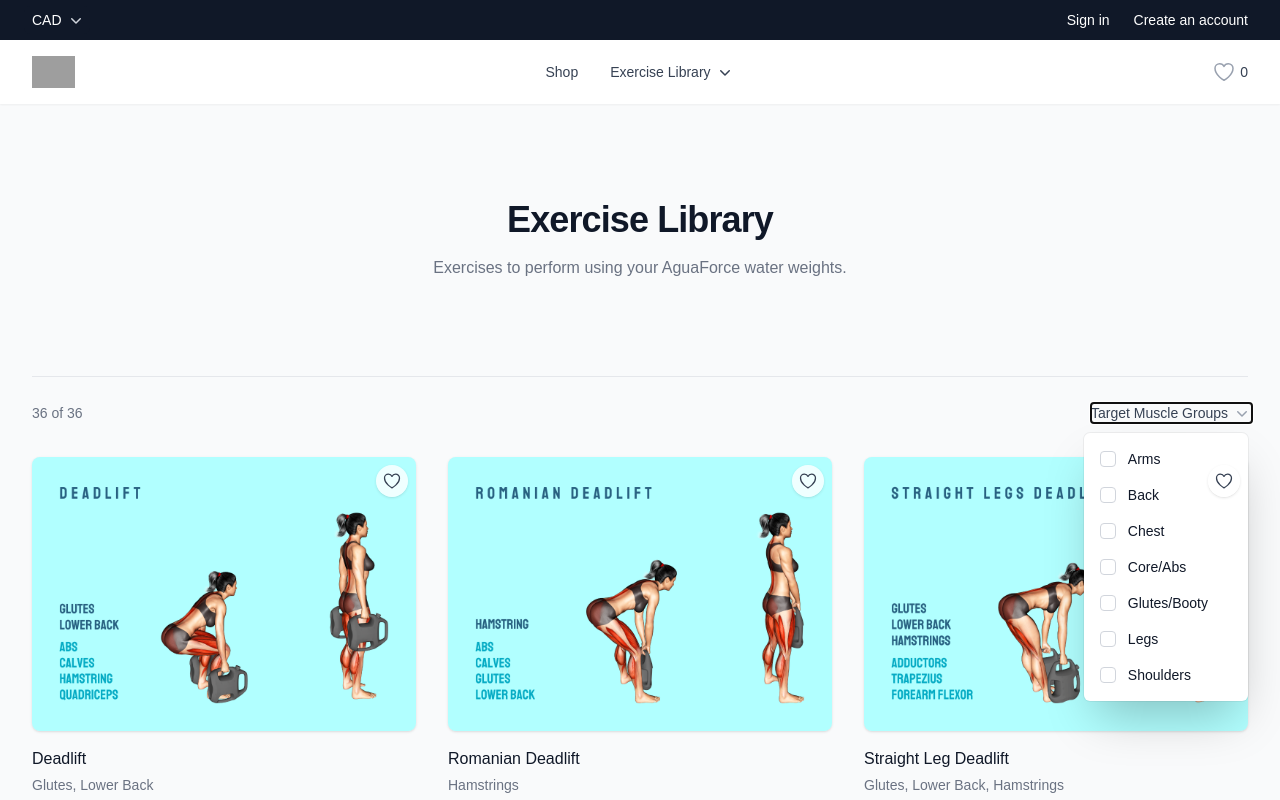
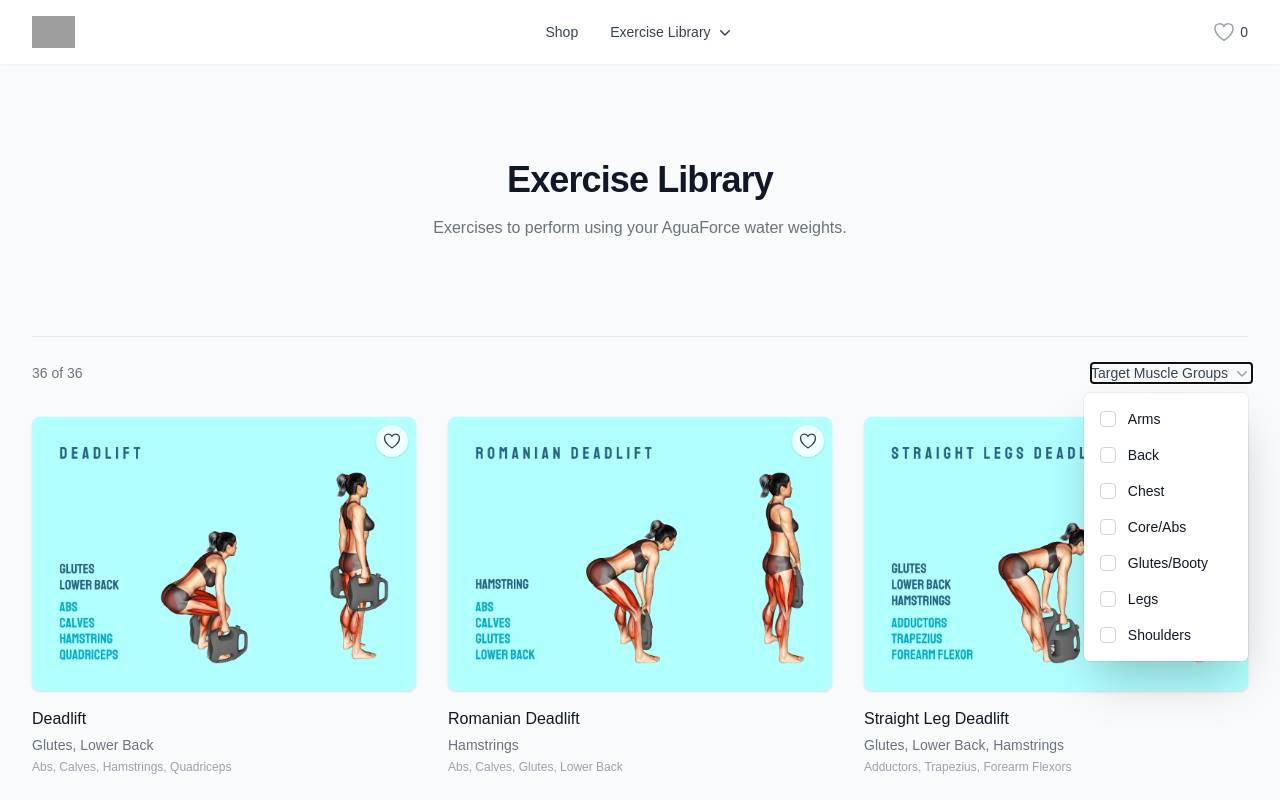
Before and after one commit to srogov/aguaforce-cards, a Next.js app: page / in a window 1280 px wide. Both pictures are taken after a click on the button "Target Muscle Groups". Shown: the top 800 px of the page. Built offline with nearby package versions, Linux system fonts and the light colour scheme; grey boxes are pictures that could not be loaded.

Commit message:
small polishes

```diff
--- a/src/components/exercise-catalog.tsx
+++ b/src/components/exercise-catalog.tsx
@@ -21,7 +21,7 @@ import { RemovableBadge } from '@/components/badge'
 import { LikeIconButton } from '@/components/like-button'
 import { getCards, getMuscleOptions, getTargetAreaOptions } from '@/services/cards-service'
 
-const TARGET_AREAS_PARAM = 'targetAreas'
+const TARGET_AREAS_PARAM = 'target-muscle-groups'
 const MUSCLES_PARAM = 'muscles'
 
 function parseListParam(searchParams: URLSearchParams, key: string): string[] {
@@ -302,7 +302,7 @@ export function ExerciseCatalog() {
 
                   <PopoverPanel
                     transition
-                    className="absolute right-0 z-10 mt-2 origin-top-right rounded-md bg-white p-4 shadow-2xl ring-1 ring-black/5 transition focus:outline-hidden data-closed:scale-95 data-closed:transform data-closed:opacity-0 data-enter:duration-100 data-enter:ease-out data-leave:duration-75 data-leave:ease-in"
+                    className="absolute right-0 z-20 mt-2 origin-top-right rounded-md bg-white p-4 shadow-2xl ring-1 ring-black/5 transition focus:outline-hidden data-closed:scale-95 data-closed:transform data-closed:opacity-0 data-enter:duration-100 data-enter:ease-out data-leave:duration-75 data-leave:ease-in"
                   >
                     <form className="space-y-4">
                       {targetAreaOptions.map((targetArea, optionIdx) => (
--- a/src/components/header.tsx
+++ b/src/components/header.tsx
@@ -7,7 +7,6 @@ import { Dialog, DialogBackdrop, DialogPanel, Popover, PopoverButton, PopoverPan
 import { Bars3Icon, XMarkIcon } from '@heroicons/react/24/outline'
 import { HeartIcon as HeartIconOutline } from '@heroicons/react/24/outline'
 import { HeartIcon as HeartIconSolid, ChevronDownIcon } from '@heroicons/react/20/solid'
-import { currencies } from '@/data/currencies'
 import { navigation } from '@/data/navigation'
 import { getTargetAreaOptions } from '@/services/cards-service'
 import { getLikedCount, subscribeToLikedCardIds } from '@/services/likes-service'
@@ -68,80 +67,12 @@ export default function Header() {
               ))}
             </div>
 
-            <div className="space-y-6 border-t border-gray-200 px-4 py-6">
-              <div className="flow-root">
-                <a href="#" className="-m-2 block p-2 font-medium text-gray-900">
-                  Create an account
-                </a>
-              </div>
-              <div className="flow-root">
-                <a href="#" className="-m-2 block p-2 font-medium text-gray-900">
-                  Sign in
-                </a>
-              </div>
-            </div>
-
-            <div className="space-y-6 border-t border-gray-200 px-4 py-6">
-              {/* Currency selector */}
-              <form>
-                <div className="-ml-2 inline-grid grid-cols-1">
-                  <select
-                    id="mobile-currency"
-                    name="currency"
-                    aria-label="Currency"
-                    className="col-start-1 row-start-1 w-full appearance-none rounded-md bg-white py-0.5 pr-7 pl-2 text-base font-medium text-gray-700 group-hover:text-gray-800 focus:outline-2 sm:text-sm/6"
-                  >
-                    {currencies.map((currency) => (
-                      <option key={currency}>{currency}</option>
-                    ))}
-                  </select>
-                  <ChevronDownIcon
-                    aria-hidden="true"
-                    className="pointer-events-none col-start-1 row-start-1 mr-1 size-5 self-center justify-self-end fill-gray-500"
-                  />
-                </div>
-              </form>
-            </div>
           </DialogPanel>
         </div>
       </Dialog>
 
       <header className="relative">
         <nav aria-label="Top">
-          {/* Top navigation */}
-          <div className="bg-gray-900">
-            <div className="mx-auto flex h-10 max-w-7xl items-center justify-between px-4 sm:px-6 lg:px-8">
-              {/* Currency selector */}
-              <form>
-                <div className="-ml-2 inline-grid grid-cols-1">
-                  <select
-                    id="desktop-currency"
-                    name="currency"
-                    aria-label="Currency"
-                    className="col-start-1 row-start-1 w-full appearance-none rounded-md bg-gray-900 py-0.5 pr-7 pl-2 text-left text-base font-medium text-white focus:outline-2 focus:-outline-offset-1 focus:outline-white sm:text-sm/6"
-                  >
-                    {currencies.map((currency) => (
-                      <option key={currency}>{currency}</option>
-                    ))}
-                  </select>
-                  <ChevronDownIcon
-                    aria-hidden="true"
-                    className="pointer-events-none col-start-1 row-start-1 mr-1 size-5 self-center justify-self-end fill-gray-300"
-                  />
-                </div>
-              </form>
-
-              <div className="flex items-center space-x-6">
-                <a href="#" className="text-sm font-medium text-white hover:text-gray-100">
-                  Sign in
-                </a>
-                <a href="#" className="text-sm font-medium text-white hover:text-gray-100">
-                  Create an account
-                </a>
-              </div>
-            </div>
-          </div>
-
           {/* Secondary navigation */}
           <div className="bg-white shadow-xs">
             <div className="mx-auto max-w-7xl px-4 sm:px-6 lg:px-8">
```
